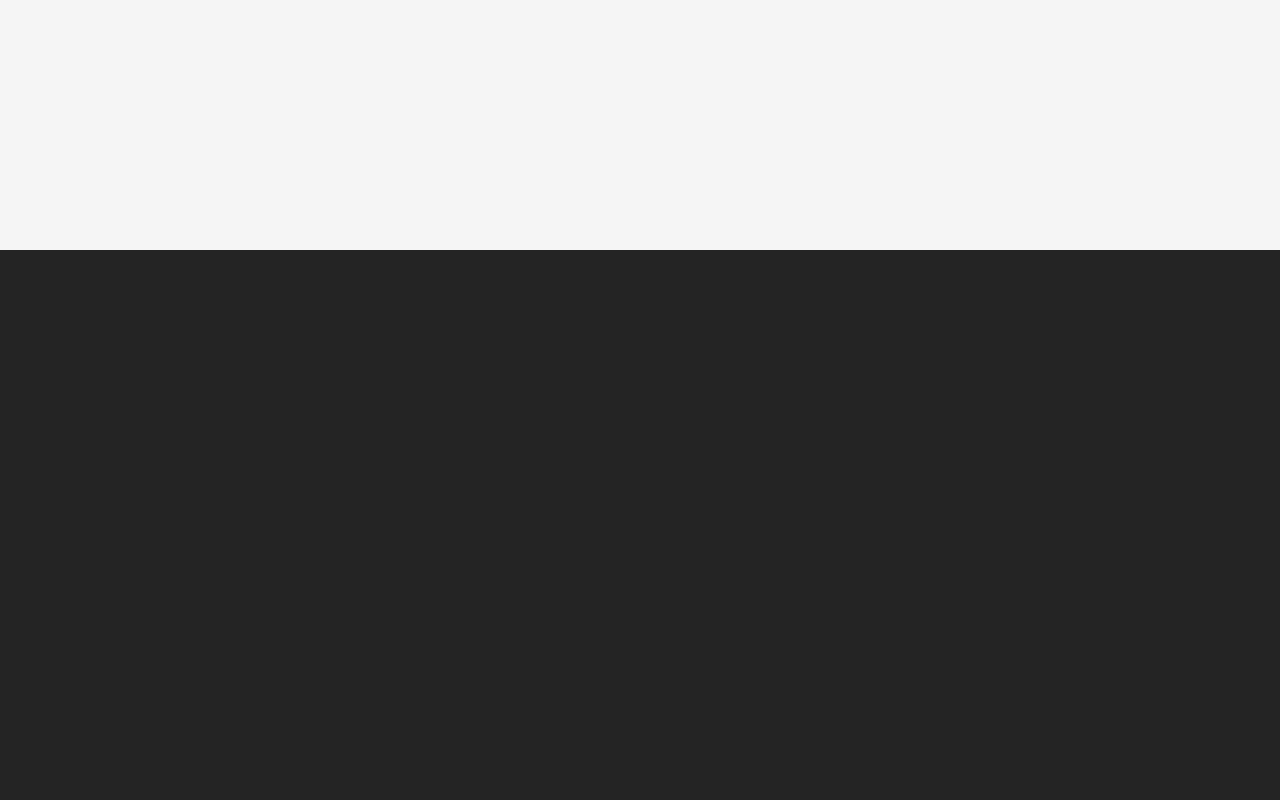
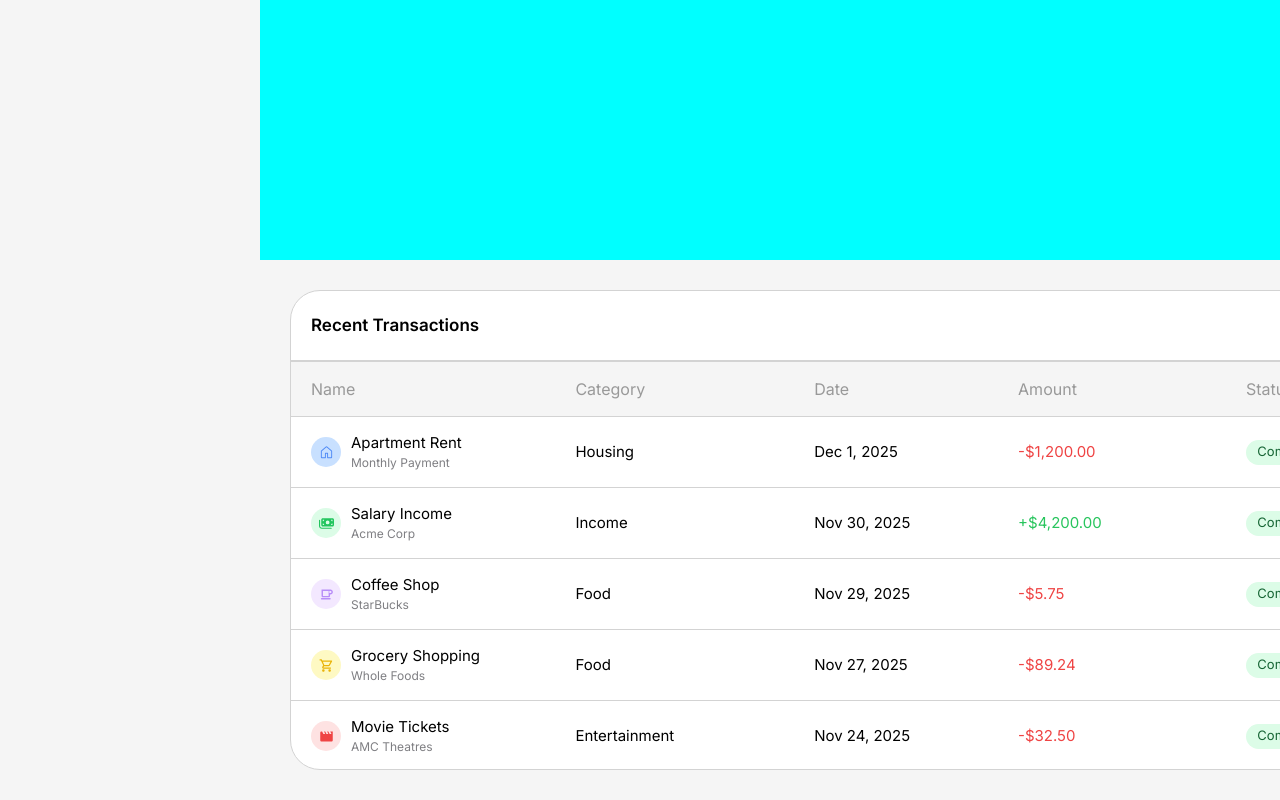
Before and after one commit to curssed1/project-session, a React (Vite) app in the folder project-session/: page / in a window 1280 px wide. Shown: the part 550-1350 px from the top of the page. Before the commit the page ends 800 px from the top, so only its background shows below. Built offline with nearby package versions, Linux system fonts and the light colour scheme.

Commit message:
Закончил таблицу

```diff
--- a/project-session/src/App.css
+++ b/project-session/src/App.css
@@ -11,6 +11,7 @@ body{
     background-color: #f5f5f5;
     height: fit-content;
     min-height: 100vh;
+    overflow-x: hidden;
 }
 
 .container{
--- a/project-session/src/App.jsx
+++ b/project-session/src/App.jsx
@@ -2,6 +2,8 @@ import './App.css'
 import SideBar from './components/SideBar'
 import Header from './components/Header'
 import DashBoard from './components/DashBoard'
+import Chart from './components/Chart'
+import Table from './components/Table'
 
 function App() {
   return (
@@ -9,6 +11,8 @@ function App() {
         <div className="container">
             <Header/>
             <DashBoard/>
+            <Chart/>
+            <Table/>
         </div>
     </>
   )
--- /dev/null
+++ b/project-session/src/components/Chart.css
@@ -0,0 +1,5 @@
+.ChartsContainer{
+    width: 1230px;
+    height: 430px;
+    background-color: aqua;
+}
--- /dev/null
+++ b/project-session/src/components/Chart.jsx
@@ -0,0 +1,16 @@
+import "./Chart.css";
+
+const Chart = () => {
+    return (
+        <div className="ChartsContainer">
+            <div className="ChartOne">
+
+            </div>
+            <div className="ChartTwo">
+
+            </div>
+        </div>
+    );
+}
+
+export default Chart;
--- a/project-session/src/components/Header.css
+++ b/project-session/src/components/Header.css
@@ -1,7 +1,6 @@
 .header {
     background-color: white;
     height: 80px;
-    width: 1230px;
     border-bottom: 1px solid lightgrey;
     align-items: center;
 }
--- a/project-session/src/components/Header.jsx
+++ b/project-session/src/components/Header.jsx
@@ -6,7 +6,8 @@ import { AiOutlineBell } from "react-icons/ai";
 
 
 
-const Header = () => {  return (
+const Header = () => {
+  return (
     <header className="header">
             <IoIosSearch className="search-icon" size={25} />
             <input className="input" ctype="text" placeholder="Search transactions..."/>
--- /dev/null
+++ b/project-session/src/components/Table.css
@@ -0,0 +1,105 @@
+.TableContainer{
+    padding: 30px;
+}
+.Table{
+    background-color: white;
+    width: 1160px;
+    height: 480px;
+    border: 1px solid lightgray;
+    border-radius: 30px;
+}
+.TableTitle{
+    border-bottom: 1px solid lightgray;
+    height: 70px;
+    display: flex;
+    align-items: center;
+    justify-content: space-between;
+    padding: 20px;
+}
+.TableName{
+    color: black;
+    font-size: 17px;
+    font-weight: 600;
+}
+.SeeAllButton{
+    cursor: pointer;
+    display: flex;
+    align-items: center;
+    color: #7341ff;
+    font-size: 15px;
+    gap: 5px;
+}
+table{
+    border-collapse: collapse;
+}
+.TableCategory{
+    color: #999999;
+    background-color: #f5f5f5;
+    height: 40px;
+    border-bottom: 1px solid lightgray;
+}
+th{
+    padding: 15px 169px 15px 0px;
+    font-weight: 400;
+}
+.thName{
+    padding: 15px 220px 15px 20px;
+}
+tbody{
+    color: black;
+}
+tr{
+    border-top: 1px solid lightgray;
+    height: 70px;
+}
+.StatusCompleted{
+    display: flex;
+    align-items: center;
+    justify-content: center;
+    background-color: #dcfce7;
+    color: #166534;
+    width: 90px;
+    height: 25px;
+    border-radius: 50px;
+    font-size: 13px;
+}
+.NameSection{
+    height: 70px;
+    display: flex;
+    align-items: center;
+    padding: 0px 0px 0px 20px;
+    gap: 10px;
+}
+.TableIcon{
+    display: flex;
+    align-items: center;
+    justify-content: center;
+    width: 30px;
+    height: 30px;
+    border-radius: 30px;
+    background-color: #c8e0ff;
+}
+td{
+    font-size: 15px;
+    font-weight: 400;
+}
+.TableNameCategory{
+    color: black;
+    font-size: 15px;
+    font-weight: 400;
+}
+.TableNameSubcategory{
+    font-size: 12px;
+}
+.BgGreen{
+    background-color: #dcfce7;
+}
+.BgPurple{
+    background-color: #f3e8ff;
+}
+.BgYellow{
+    background-color: #fef9c3;
+}
+.BgRed{
+    background-color: #fee2e2;
+}
--- /dev/null
+++ b/project-session/src/components/Table.jsx
@@ -0,0 +1,118 @@
+import "./Table.css";
+import { FaArrowRight } from "react-icons/fa";
+import { GoHome } from "react-icons/go";
+import { FaMoneyBills } from "react-icons/fa6";
+import { TiCoffee } from "react-icons/ti";
+import { MdOutlineShoppingCart } from "react-icons/md";
+import { MdMovieCreation } from "react-icons/md";
+
+const Table = () => {
+    return (
+        <div className="TableContainer">
+            <div className="Table">
+                <div className="TableTitle">
+                    <div className="TableName">Recent Transactions</div>
+                    <div className="SeeAllButton">See All <FaArrowRight size={10}/></div>
+                </div>
+                <div className="TableInfo">
+                    <table>
+                        <thead>
+                            <tr className="TableCategory">
+                                <th className="thName">Name</th>
+                                <th>Category</th>
+                                <th>Date</th>
+                                <th>Amount</th>
+                                <th>Status</th>
+                            </tr>
+                        </thead>
+                        <tbody>
+                            <tr>
+                                <td className="NameSection">
+                                    <div className="TableIcon">
+                                        <GoHome color="#4f8af6" size={15}/>
+                                    </div>
+                                    <div>
+                                        <h3 className="TableNameCategory">Apartment Rent</h3>
+                                        <p className="TableNameSubcategory">Monthly Payment</p>
+                                    </div>
+                                </td>
+                                <td>Housing</td>
+                                <td>Dec 1, 2025</td>
+                                <td><div className="RedText">-$1,200.00</div></td>
+                                <td><div className="StatusCompleted">Completed</div></td>
+                            </tr>
+                            <tr>
+                                <td className="NameSection">
+                                    <div className="TableIcon BgGreen">
+                                        <FaMoneyBills color="#22c55e" size={15}/>
+                                    </div>
+                                    <div>
+                                        <h3 className="TableNameCategory">Salary Income</h3>
+                                        <p className="TableNameSubcategory">Acme Corp</p>
+                                    </div>
+                                </td>
+                                <td>Income</td>
+                                <td>Nov 30, 2025</td>
+                                <td><div className="GreenText">+$4,200.00</div></td>
+                                <td><div className="StatusCompleted">Completed</div></td>
+                            </tr>
+
+
+                            <tr>
+                                <td className="NameSection">
+                                    <div className="TableIcon BgPurple">
+                                        <TiCoffee color="#b88df8" size={17}/>
+                                    </div>
+                                    <div>
+                                        <h3 className="TableNameCategory">Coffee Shop</h3>
+                                        <p className="TableNameSubcategory">StarBucks</p>
+                                    </div>
+                                </td>
+                                <td>Food</td>
+                                <td>Nov 29, 2025</td>
+                                <td><div className="RedText">-$5.75</div></td>
+                                <td><div className="StatusCompleted">Completed</div></td>
+                            </tr>
+
+
+                            <tr>
+                                <td className="NameSection">
+                                    <div className="TableIcon BgYellow">
+                                        <MdOutlineShoppingCart color="#eab308" size={15}/>
+                                    </div>
+                                    <div>
+                                        <h3 className="TableNameCategory">Grocery Shopping</h3>
+                                        <p className="TableNameSubcategory">Whole Foods</p>
+                                    </div>
+                                </td>
+                                <td>Food</td>
+                                <td>Nov 27, 2025</td>
+                                <td><div className="RedText">-$89.24</div></td>
+                                <td><div className="StatusCompleted">Completed</div></td>
+                            </tr>
+
+
+                            <tr>
+                                <td className="NameSection">
+                                    <div className="TableIcon BgRed">
+                                        <MdMovieCreation color="#ef4444" size={15}/>
+                                    </div>
+                                    <div>
+                                        <h3 className="TableNameCategory">Movie Tickets</h3>
+                                        <p className="TableNameSubcategory">AMC Theatres</p>
+                                    </div>
+                                </td>
+                                <td>Entertainment</td>
+                                <td>Nov 24, 2025</td>
+                                <td><div className="RedText">-$32.50</div></td>
+                                <td><div className="StatusCompleted">Completed</div></td>
+                            </tr>
+                        </tbody>
+                    </table>
+                </div>
+            </div>
+        </div>
+    );
+}
+
+export default Table;
```
